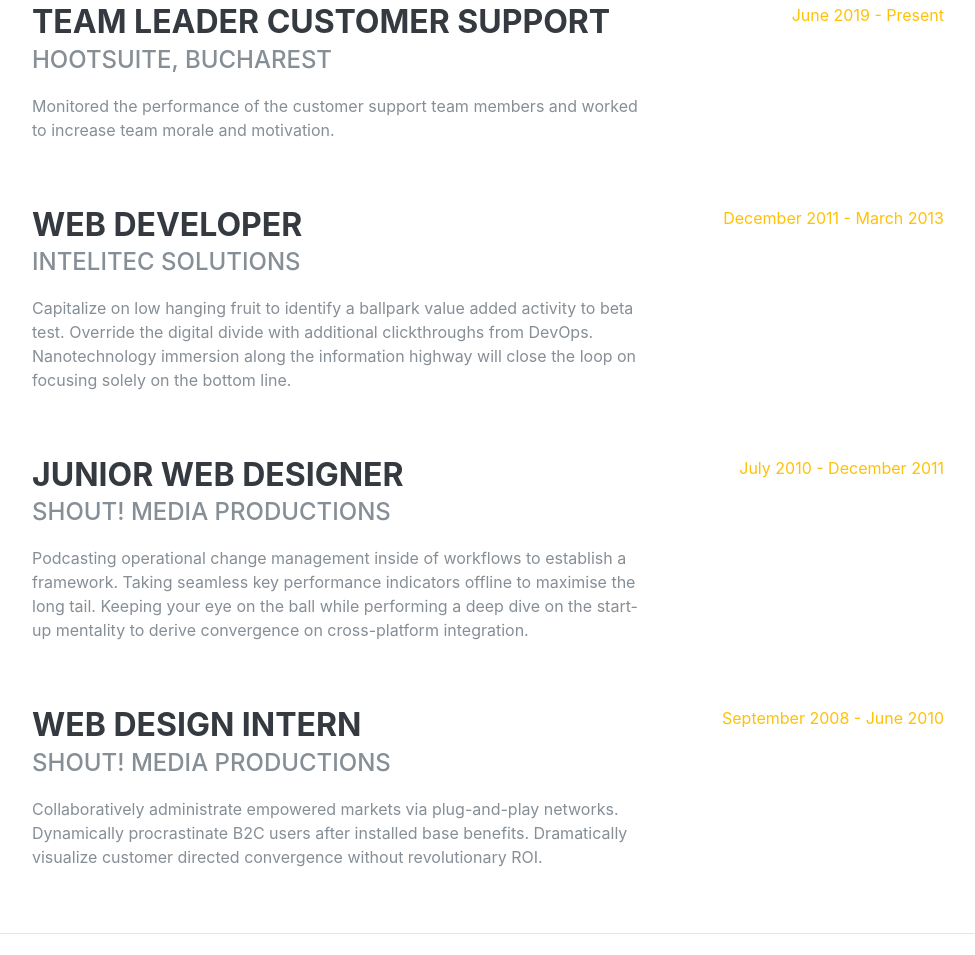
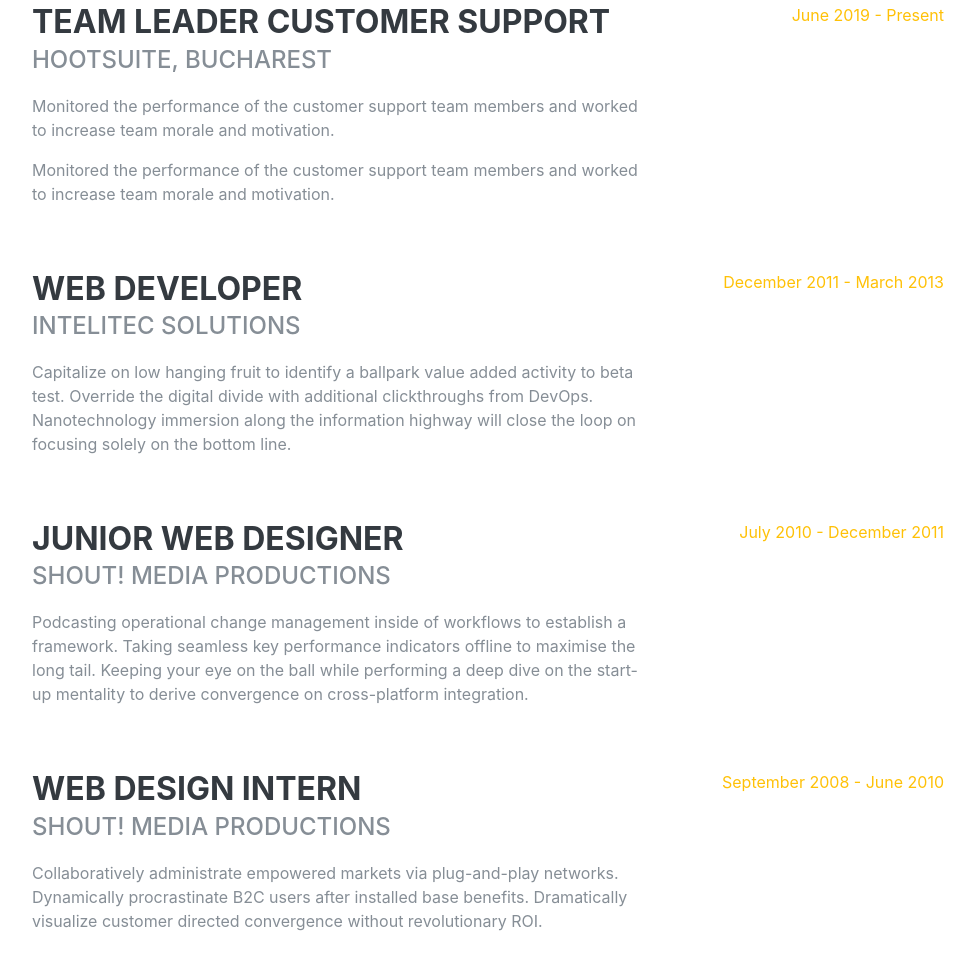
Before and after one commit to JulianskyCode/magnificent-oak, a Gatsby site: page / in a window 1280 px wide. Shown: the part 961-1916 px from the top of the page, without its empty margins (288-1263 px from the left). Built offline with nearby package versions, Linux system fonts and the light colour scheme; Gatsby itself is replaced by a stand-in of ours; a web font is replaced by a local one.

Commit message:
index.js: changed

```diff
--- a/src/pages/index.js
+++ b/src/pages/index.js
@@ -56,6 +56,9 @@ Involved in the recruitment process, and the management of existing employees.
               <h3 className="mb-0">Team Leader Customer Support</h3>
               <div className="subheading mb-3">Hootsuite, Bucharest</div>
               <p>
+                Monitored the performance of the customer support team members and worked to increase team morale and motivation.
+              </p>
+               <p>
                 Monitored the performance of the customer support team members and worked to increase team morale and motivation.
               </p>
             </div>
```
